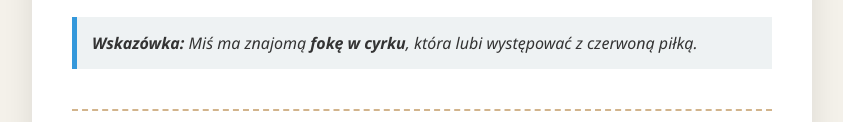
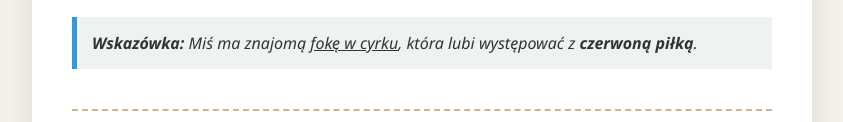
Before and after one commit to ziigsdft08/project_L, a plain HTML site: page index.html in a window 1280 px wide. Shown: the part 977-1099 px from the top of the page, without its empty margins (218-1061 px from the left). Drawn offline with Linux system fonts and the light colour scheme.

Commit message:
Update index.html

```diff
--- a/index.html
+++ b/index.html
@@ -51,7 +51,7 @@
         <p>Aby poprawnie rozmieścić igły, przyjmij perspektywę pasażera statku, który spogląda z pokładu wyżej od lewej burty do prawej na najsłynniejszą scenę z udziałem Rose (misia) i Jacka. Jak rozwiążesz kolejność kolorów zastanów się, gdzie można by ich użyć :)</p>
 
         <div class="hint-box">
-            <strong>Wskazówka:</strong> Miś ma znajomą <b>fokę w cyrku</b>, która lubi występować z czerwoną piłką.
+            <strong>Wskazówka:</strong> Miś ma znajomą <u>fokę w cyrku</u>, która lubi występować z <b>czerwoną piłką</b>.
         </div>
 
         <div class="music-section">
```
